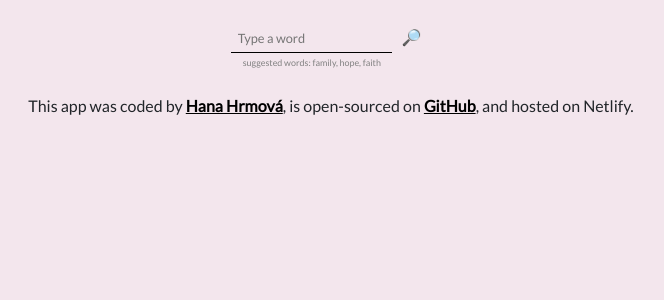
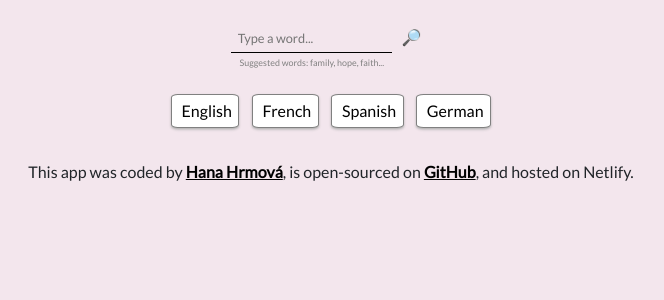
Before and after one commit to hana-hrmova/dictionary-app-react, a React (Create React App) app: page / in a window 1280 px wide. Shown: the top 300 px of the page, without its empty margins (309-973 px from the left). Built offline with nearby package versions, Linux system fonts and the light colour scheme; no server answers.

Commit message:
Added language buttos

```diff
--- a/src/Dictionary.css
+++ b/src/Dictionary.css
@@ -30,3 +30,13 @@ form {
   margin-top: 0.4vh;
   margin-left: -3vw;
 }
+
+.languageButton {
+  padding: 3px;
+  background-color: white;
+  border-radius: 10%;
+  padding: 0.5vh 0.5vw;
+  margin: 1vh 0.5vw;
+  border: solid 0.002vw grey;
+  box-shadow: 0 0.2vh 0.2vw rgb(175, 175, 175);
+}
--- a/src/Dictionary.js
+++ b/src/Dictionary.js
@@ -10,6 +10,41 @@ export default function Dictionary() {
   const [result, setResult] = useState(null);
   const [loaded, setLoaded] = useState(null);
   const [photos, setPhotos] = useState(false);
+  const [language, setLanguage] = useState("en_GB");
+  const [placeholder, setPlaceholder] = useState("Type a word...");
+  const [suggestions, setSuggestions] = useState(
+    "Suggested words: family, hope, faith..."
+  );
+
+  function languageEnglish(event) {
+    event.preventDefault();
+    alert("Search for English words.");
+    setLanguage("en_GB");
+    setPlaceholder("Type a word...");
+    setSuggestions("suggested words: family, hope, faith...");
+  }
+  function languageFrench(event) {
+    event.preventDefault();
+    alert("Rechercher un mot français");
+    setLanguage("fr");
+    setPlaceholder("Entrer un mot...");
+    setSuggestions("suggéré: amour, croissant, livre");
+  }
+  function languageSpanish(event) {
+    event.preventDefault();
+    alert("Buscar una palabra en español...");
+    setLanguage("es");
+    setPlaceholder("Escribe una palabra...");
+    setSuggestions("sugirió: atardecer, amistad, esperanza");
+  }
+  function languageGerman(event) {
+    event.preventDefault();
+    alert("Suche nach einem Deutschen Wort...");
+    setLanguage("de");
+    setPlaceholder("Geben Sie ein Wort ein...");
+    setSuggestions("empfohlen: Blume, Hoffnung, lieben");
+  }
+
   function handleChange(event) {
     event.preventDefault();
     setKeyword(event.target.value);
@@ -23,7 +58,7 @@ export default function Dictionary() {
     setPhotos(response);
   }
   function search() {
-    let apiUrl = `https://api.dictionaryapi.dev/api/v2/entries/en/${keyword}`;
+    let apiUrl = `https://api.dictionaryapi.dev/api/v2/entries/${language}/${keyword}`;
     axios.get(apiUrl).then(handleResponse);
 
     let pexelsKey = "563492ad6f917000010000018b0d814bee984cf196fdad439afe3474";
@@ -45,7 +80,7 @@ export default function Dictionary() {
         <form onSubmit={handleSubmit}>
           <input
             type="search"
-            placeholder="Type a word"
+            placeholder={placeholder}
             autoFocus={true}
             onChange={handleChange}
             className="searchInput"
@@ -53,7 +88,31 @@ export default function Dictionary() {
           <button type="submit" value="Enter" className="submitInput">
             🔎
           </button>
-          <p>suggested words: family, hope, faith </p>
+          <p>{suggestions} </p>
+          <input
+            type="button"
+            onClick={languageEnglish}
+            className="languageButton"
+            value=" English"
+          />
+          <input
+            type="button"
+            onClick={languageFrench}
+            className="languageButton"
+            value=" French"
+          />
+          <input
+            type="button"
+            onClick={languageSpanish}
+            className="languageButton"
+            value=" Spanish"
+          />
+          <input
+            type="button"
+            onClick={languageGerman}
+            className="languageButton"
+            value=" German"
+          />
         </form>
         <DictionaryData data={result} />
         <Photos photos={photos} />
--- a/src/Phonetics.js
+++ b/src/Phonetics.js
@@ -3,24 +3,8 @@ import "./Phonetics.css";
 import useSound from "use-sound";
 export default function Phonetics(props) {
   const [play] = useSound(props.phonetics.audio);
-  //const AudioContext = window.AudioContext || window.webkitAudioContext;
-  //const audioContext = new AudioContext();
-  //const audioElement = document.querySelector("audio");
-  //function handleClick(event) {
-  //event.preventDefault();
-  //if (audioContext.state === "suspended") {
-  //audioContext.resume();
-  //}
 
-  // play or pause track depending on state
-  // if (audioContext.state.playing === "false") {
-  // audioElement.play();
-  //audioContext.playing = "true";
-  //} else if (audioContext.state.playing === "true") {
-  //audioElement.pause();
-  //audioContext.playing = "false";
-  // }
-  //}
+  if (props.phonetics) {
     return (
       <div className="Phonetics">
         <button className="audioButton" onClick={() => play()}>
@@ -32,4 +16,7 @@ export default function Phonetics(props) {
         </small>
       </div>
     );
+  } else {
+    return null;
   }
+}
--- a/src/Results.css
+++ b/src/Results.css
@@ -18,7 +18,7 @@
   max-width: 50%;
   margin-top: 2vh;
   background-color: white;
-  box-shadow: 0 0.1vh 0.1vw rgb(175, 175, 175);
+  box-shadow: 0 0.3vh 0.2vw rgb(175, 175, 175);
   transition: 200ms ease-in-out;
 }
 
```
Lines whose indentation alone changed are shown as unchanged.
